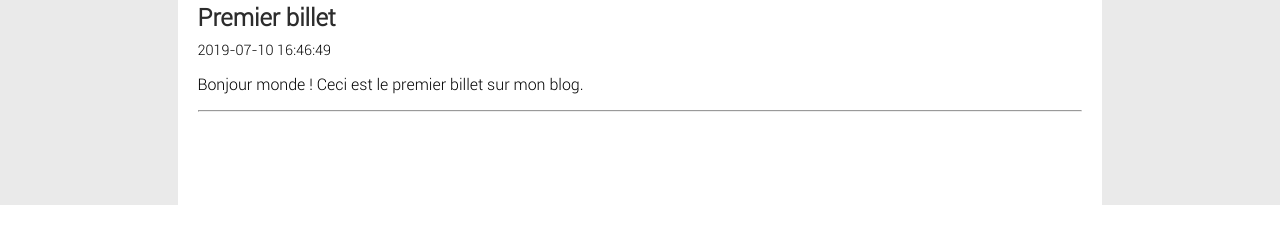
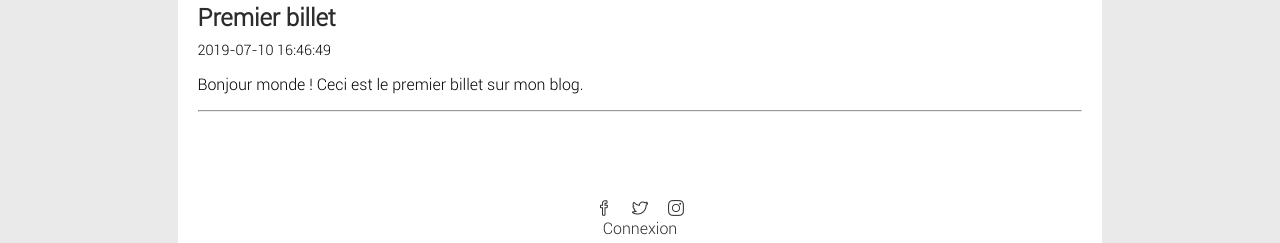
Before and after one commit to Liligeia/projet4, a PHP site: page / in a window 1280 px wide. Shown: the part 702-945 px from the top of the page. Before the commit the page ends 907 px from the top, so only its background shows below. Run offline with PHP 8.4, Linux system fonts and the light colour scheme; data comes from the database, SQL or seed files in the repository; some libraries are stand-ins or nearby versions.

Commit message:
Modification gabarit.php lien pour la connexion

```diff
--- a/Vue/gabarit.php
+++ b/Vue/gabarit.php
@@ -5,6 +5,7 @@
     <meta charset="UTF-8" />
 	<base href="<?= $racineWeb ?>" >
     <link rel="stylesheet" href="Contenu/style.css" />
+	<link rel="stylesheet" href="https://cdnjs.cloudflare.com/ajax/libs/simple-line-icons/2.4.1/css/simple-line-icons.css">
     <title><?= $titre ?></title>
   </head>
 
@@ -34,16 +35,20 @@
 		</div>
       </header>
 
-	<!-- Chapitres -->
+	<!-- Contenu -->
       <div id="contenu">
         <?= $contenu ?>
       </div>
 
 	<!-- Footer -->
       <footer id="piedBlog">
-        <div id="socialmedia">
-		</div>
+        <ul id="socialmedia">
+			<li><a class="socialicons" href= "https//www.facebook.com"><i class="icon-social-facebook"></i></a></li>
+			<li><a class="socialicons" href= "https//www.twitter.com"><i class="icon-social-twitter"></i></a></li>
+			<li><a class="socialicons" href= "https//www.instagram.com"><i class="icon-social-instagram"></i></a></li>
+		</ul>
 		<div id="connexion">
+		<a href="connexion">Connexion</a>
 		</div>
       </footer>
     </div>
```
